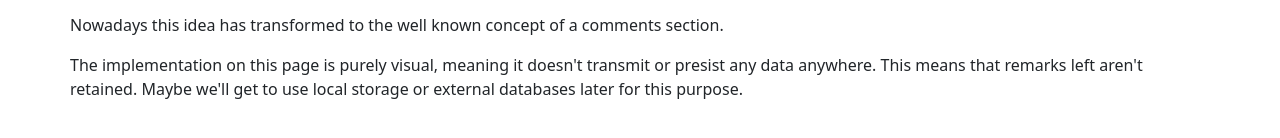
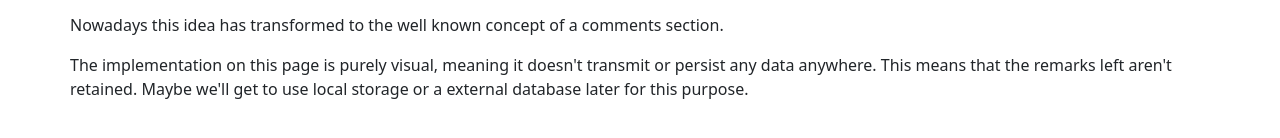
Before and after one commit to oamk-isri/web-tekniikat-demo, a plain HTML site: page pages/guestbook.html in a window 1280 px wide. Shown: the part 188-326 px from the top of the page. Drawn offline with nearby package versions, Linux system fonts and the light colour scheme.

Commit message:
fixed typos

```diff
--- a/pages/guestbook.html
+++ b/pages/guestbook.html
@@ -38,7 +38,7 @@
     <h1 class="pb-2 mb-4 border-bottom border-primary">Guestbook</h1>
     <p>This page showcases the use of JavaScript to modify the page contents. It does this by simulating a rather dated concept of a guestbook, where visitors could leave a snippet of text indicating their visit.</p>
     <p>Nowadays this idea has transformed to the well known concept of a comments section.</p>
-    <p>The implementation on this page is purely visual, meaning it doesn't transmit or presist any data anywhere. This means that remarks left aren't retained. Maybe we'll get to use local storage or external databases later for this purpose.</p>
+    <p>The implementation on this page is purely visual, meaning it doesn't transmit or persist any data anywhere. This means that the remarks left aren't retained. Maybe we'll get to use local storage or a external database later for this purpose.</p>
 
 </div>
 
```
